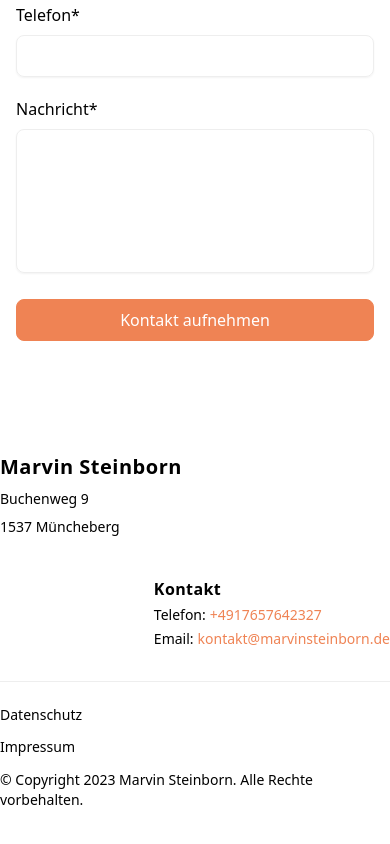
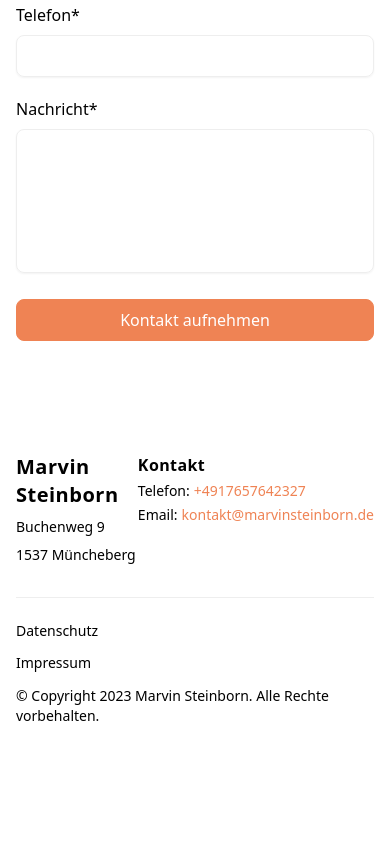
Before and after one commit to 36Kryptum/Portfolio, a Next.js app: page / in a window 390 px wide. Shown: the part 6422-7266 px from the top of the page. After the commit the page ends 7204 px from the top, so only its background shows below. Built offline with nearby package versions, Linux system fonts and the light colour scheme.

Commit message:
sections

```diff
--- a/src/components/Footer.js
+++ b/src/components/Footer.js
@@ -1,7 +1,7 @@
 export default function Footer() {
     return (
-        <div className="pt-16 mx-auto max-w-md lg:max-w-screen-lg">
-            <div className="grid gap-10 row-gap-6 mb-8 sm:grid-cols-2">
+        <div className="p-4 pt-16 mx-auto max-w-md lg:max-w-screen-lg">
+            <div className="grid gap-10 row-gap-6 mb-8 grid-cols-2">
                 <div className="">
                     <a
                         href="/"
@@ -53,7 +53,7 @@ export default function Footer() {
                 </div>
             </div>
             <div className="flex flex-col-reverse justify-between pt-5 pb-10 border-t lg:flex-row">
-                <p className="text-sm ">
+                <p className="text-sm">
                     © Copyright 2023 Marvin Steinborn. Alle Rechte vorbehalten.
                 </p>
                 <ul className="flex flex-col mb-3 space-y-2 lg:mb-0 sm:space-y-0 sm:space-x-5 sm:flex-row">
```
